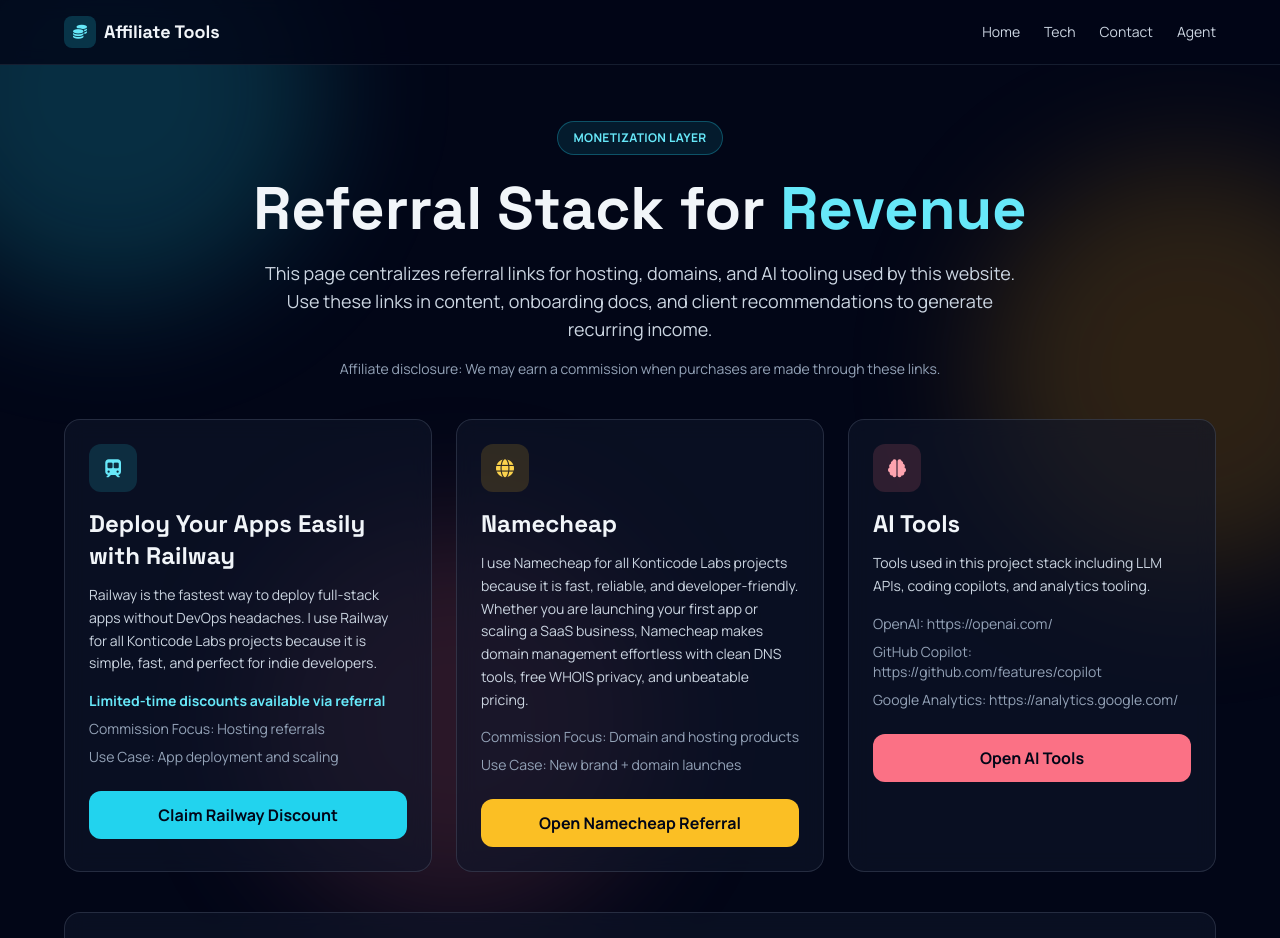
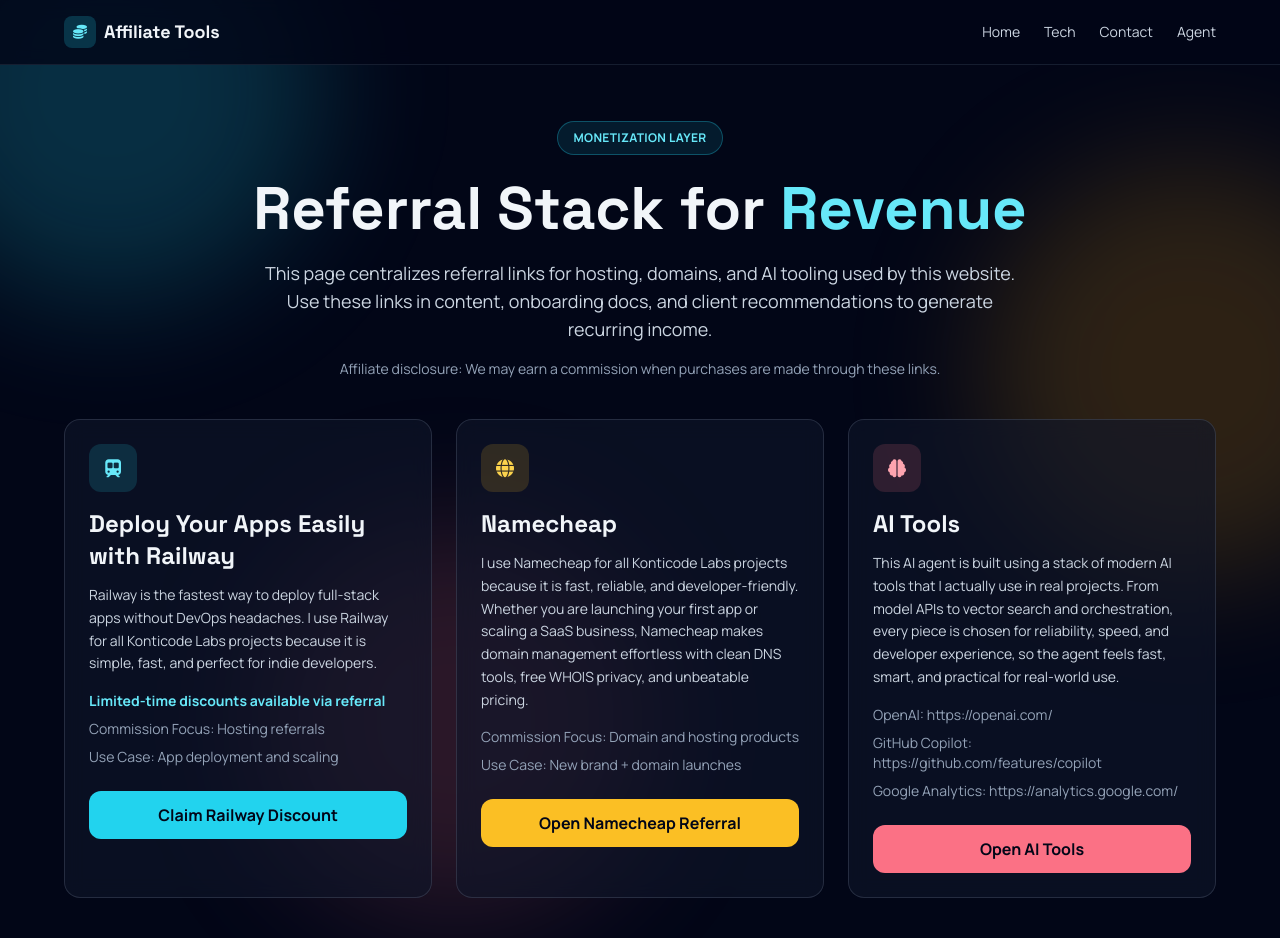
Before and after one commit to jfontiveros7/KonticodeLabs, a Flask app: page /affiliate-tools in a window 1280 px wide. Shown: the top 938 px of the page. Run offline with Flask 3, Linux system fonts and the light colour scheme; some libraries are stand-ins or nearby versions.

Commit message:
Update AI Tools section copy

```diff
--- a/templates/affiliatehub.html
+++ b/templates/affiliatehub.html
@@ -147,7 +147,7 @@
                 </div>
                 <h2 class="font-display text-2xl font-bold">AI Tools</h2>
                 <p class="mt-3 text-slate-300 text-sm leading-relaxed">
-                    Tools used in this project stack including LLM APIs, coding copilots, and analytics tooling.
+                    This AI agent is built using a stack of modern AI tools that I actually use in real projects. From model APIs to vector search and orchestration, every piece is chosen for reliability, speed, and developer experience, so the agent feels fast, smart, and practical for real-world use.
                 </p>
                 <ul class="mt-4 text-sm text-slate-400 space-y-2">
                     <li>OpenAI: https://openai.com/</li>
```
